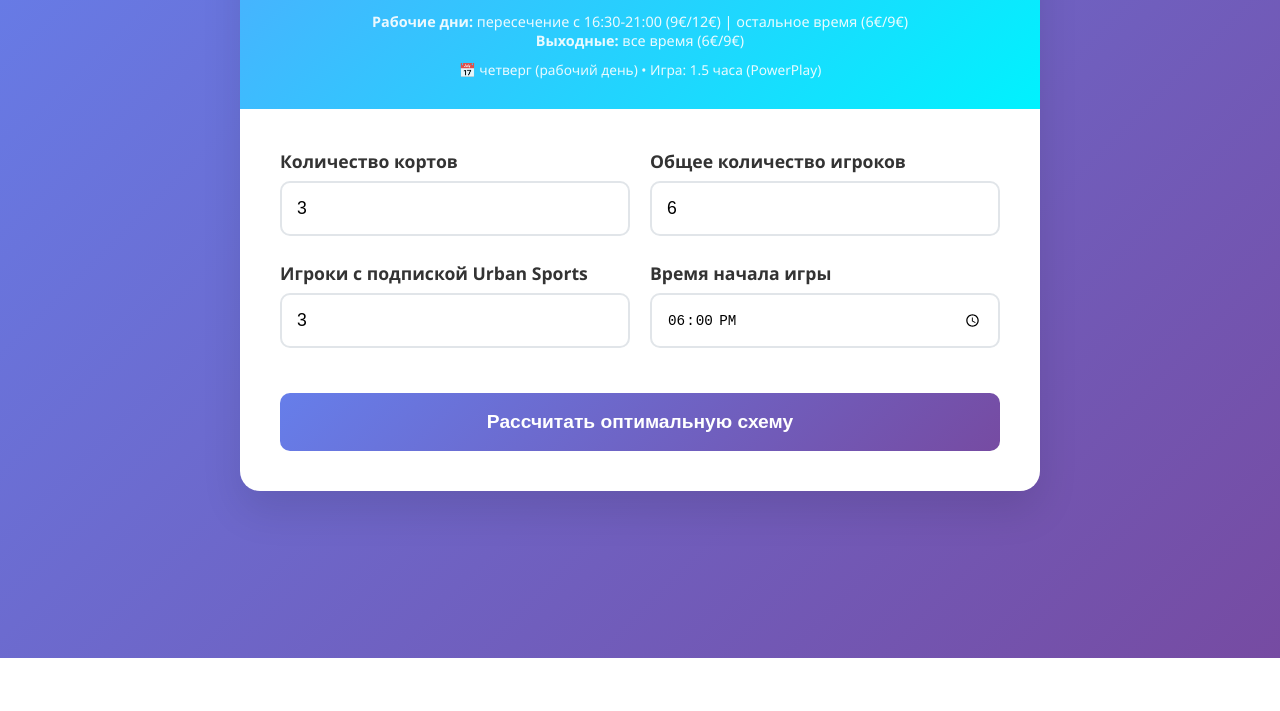
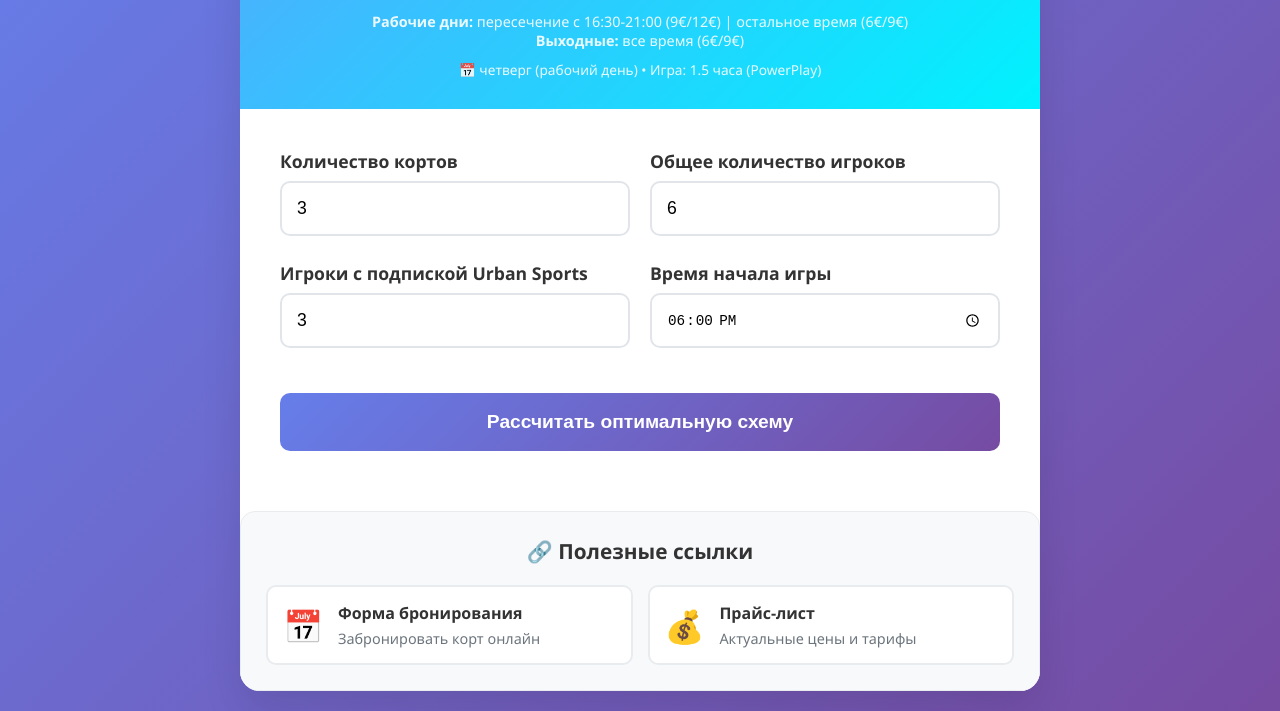
Before and after one commit to akhvorov/squash, a plain HTML site: page index.html in a window 1280 px wide. Shown: the part 142-853 px from the top of the page. Before the commit the page ends 800 px from the top, so only its background shows below. Drawn offline with Linux system fonts and the light colour scheme.

Commit message:
Add useful links section with booking form and pricing

```diff
--- a/index.html
+++ b/index.html
@@ -140,6 +140,71 @@
         .tab:hover:not(.active) {
             color: #495057;
             background: rgba(255, 255, 255, 0.5);
+        }
+
+        .useful-links {
+            background: #f8f9fa;
+            border-radius: 15px;
+            padding: 25px;
+            margin-top: 20px;
+            border: 1px solid #e9ecef;
+        }
+
+        .useful-links h3 {
+            color: #333;
+            margin-bottom: 20px;
+            font-size: 1.3em;
+            text-align: center;
+        }
+
+        .links-grid {
+            display: grid;
+            grid-template-columns: 1fr 1fr;
+            gap: 15px;
+        }
+
+        .useful-link {
+            display: flex;
+            align-items: center;
+            padding: 15px;
+            background: white;
+            border-radius: 10px;
+            text-decoration: none;
+            color: inherit;
+            border: 2px solid #e9ecef;
+            transition: all 0.3s ease;
+        }
+
+        .useful-link:hover {
+            border-color: #4facfe;
+            box-shadow: 0 5px 15px rgba(79, 172, 254, 0.2);
+            transform: translateY(-2px);
+        }
+
+        .link-icon {
+            font-size: 2em;
+            margin-right: 15px;
+        }
+
+        .link-content {
+            flex: 1;
+        }
+
+        .link-title {
+            font-weight: 600;
+            color: #333;
+            margin-bottom: 5px;
+        }
+
+        .link-desc {
+            font-size: 0.9em;
+            color: #6c757d;
+        }
+
+        @media (max-width: 600px) {
+            .links-grid {
+                grid-template-columns: 1fr;
+            }
         }
 
 
@@ -371,6 +436,27 @@
                 <div id="payments-details"></div>
             </div>
         </div>
+
+        <!-- Полезные ссылки -->
+        <div class="useful-links">
+            <h3 id="links-title">🔗 Полезные ссылки</h3>
+            <div class="links-grid">
+                <a href="https://www.airportsquash.de/squash-court-buchen/" target="_blank" class="useful-link">
+                    <div class="link-icon">📅</div>
+                    <div class="link-content">
+                        <div class="link-title" id="booking-title">Форма бронирования</div>
+                        <div class="link-desc" id="booking-desc">Забронировать корт онлайн</div>
+                    </div>
+                </a>
+                <a href="https://www.airportsquash.de/airport-squash/" target="_blank" class="useful-link">
+                    <div class="link-icon">💰</div>
+                    <div class="link-content">
+                        <div class="link-title" id="pricing-title">Прайс-лист</div>
+                        <div class="link-desc" id="pricing-desc">Актуальные цены и тарифы</div>
+                    </div>
+                </a>
+            </div>
+        </div>
     </div>
 
     <script>
@@ -404,6 +490,17 @@
                 tabs: {
                     optimal: "Оптимальный",
                     noPp: "Без PowerPlay"
+                },
+                links: {
+                    title: "🔗 Полезные ссылки",
+                    booking: {
+                        title: "Форма бронирования",
+                        desc: "Забронировать корт онлайн"
+                    },
+                    pricing: {
+                        title: "Прайс-лист",
+                        desc: "Актуальные цены и тарифы"
+                    }
                 },
                 days: ["воскресенье", "понедельник", "вторник", "среда", "четверг", "пятница", "суббота"],
                 dayTypes: {
@@ -445,6 +542,17 @@
                     optimal: "Optimal",
                     noPp: "No PowerPlay"
                 },
+                links: {
+                    title: "🔗 Useful Links",
+                    booking: {
+                        title: "Booking Form",
+                        desc: "Book a court online"
+                    },
+                    pricing: {
+                        title: "Price List",
+                        desc: "Current prices and rates"
+                    }
+                },
                 days: ["Sunday", "Monday", "Tuesday", "Wednesday", "Thursday", "Friday", "Saturday"],
                 dayTypes: {
                     weekday: "weekday",
@@ -484,6 +592,17 @@
                 tabs: {
                     optimal: "Optimal",
                     noPp: "Kein PowerPlay"
+                },
+                links: {
+                    title: "🔗 Nützliche Links",
+                    booking: {
+                        title: "Buchungsformular",
+                        desc: "Platz online buchen"
+                    },
+                    pricing: {
+                        title: "Preisliste",
+                        desc: "Aktuelle Preise und Tarife"
+                    }
                 },
                 days: ["Sonntag", "Montag", "Dienstag", "Mittwoch", "Donnerstag", "Freitag", "Samstag"],
                 dayTypes: {
@@ -897,6 +1016,25 @@
             }
         }
 
+        function updateUsefulLinks() {
+            const t = translations[currentLanguage].links;
+            if (document.getElementById('links-title')) {
+                document.getElementById('links-title').textContent = t.title;
+            }
+            if (document.getElementById('booking-title')) {
+                document.getElementById('booking-title').textContent = t.booking.title;
+            }
+            if (document.getElementById('booking-desc')) {
+                document.getElementById('booking-desc').textContent = t.booking.desc;
+            }
+            if (document.getElementById('pricing-title')) {
+                document.getElementById('pricing-title').textContent = t.pricing.title;
+            }
+            if (document.getElementById('pricing-desc')) {
+                document.getElementById('pricing-desc').textContent = t.pricing.desc;
+            }
+        }
+
         function updateInterface() {
             const t = translations[currentLanguage];
 
@@ -936,6 +1074,9 @@
 
             // Обновляем названия вкладок
             updateTabLabels();
+
+            // Обновляем полезные ссылки
+            updateUsefulLinks();
         }
 
         function updateDayDisplay() {
```
